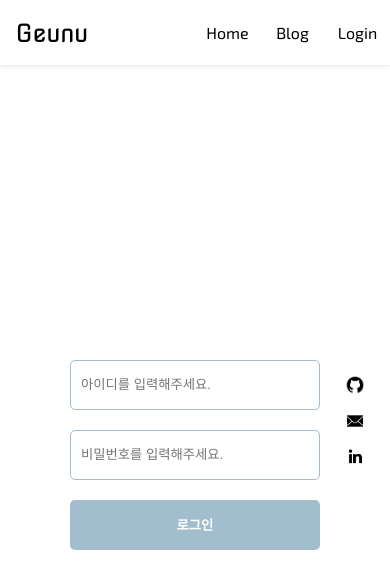
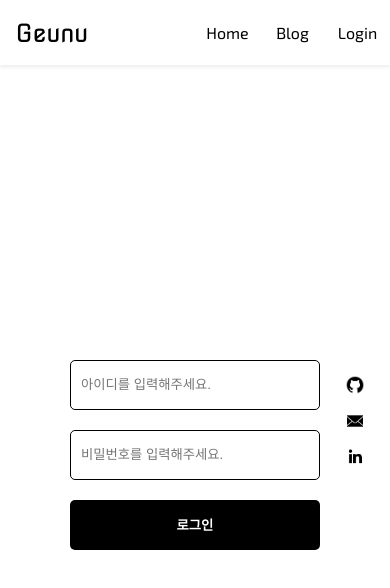
Before and after one commit to geunu97/geunu-homepage, a Next.js app: page /login in a window 390 px wide. Shown: the top 588 px of the page. Built offline with nearby package versions, Linux system fonts and the light colour scheme; a web font is replaced by a local one.

Commit message:
style: 로그인 페이지 UI 수정

```diff
--- /dev/null
+++ b/src/styles/horizontalDivider.module.css
@@ -0,0 +1,3 @@
+.horizontalDivider {
+  width: 100%;
+}
--- a/src/styles/loginForm.module.css
+++ b/src/styles/loginForm.module.css
@@ -9,28 +9,33 @@
   align-items: center;
   flex-direction: column;
   gap: 20px;
+  width: 350px;
+  margin: 0 auto;
 }
 
 .loginForm input,
 .loginForm button {
-  border: 1px solid rgb(162, 190, 206);
+  border: 1px solid black;
   padding: 5px 10px;
   border-radius: 5px;
-  width: 350px;
+  width: 100%;
   height: 60px;
 }
 
 .loginForm button {
   border: none;
   font-weight: 700;
-  background-color: rgb(162, 190, 206);
+  background-color: black;
   color: white;
 }
 
 @media screen and (max-width: 480px) {
+  .loginForm {
+    width: 250px;
+  }
+
   .loginForm input,
   .loginForm button {
-    width: 250px;
     height: 50px;
   }
 }
```
Also changed, not shown: src/components/HorizontalDivider.tsx (added, +15 -0 lines).
